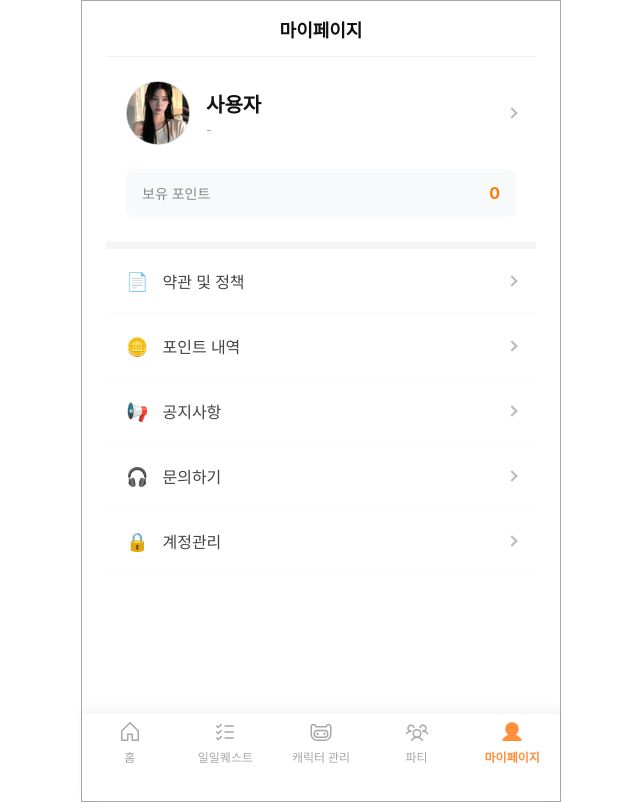
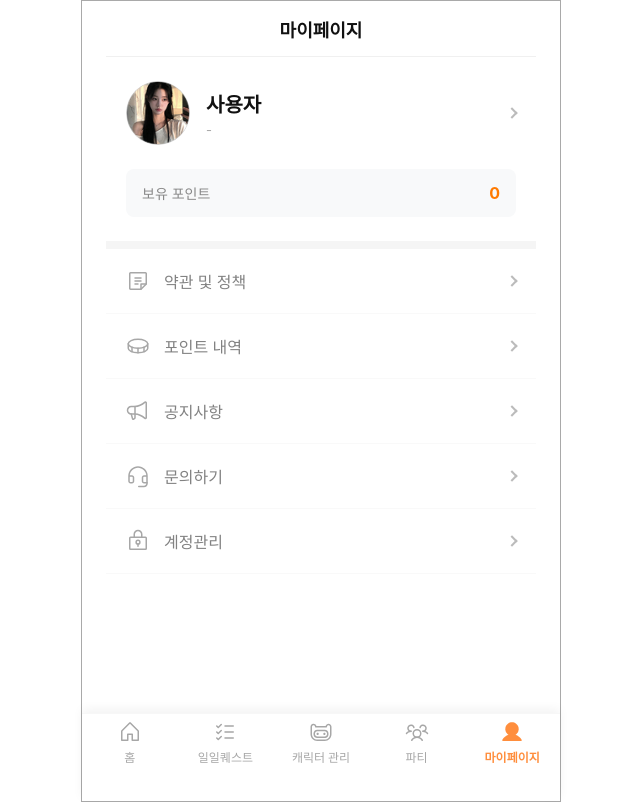
Before and after one commit to Team-Dodoong/Dodoong-FE, a React (Vite) app: page /mypage in a window 1280 px wide. Shown: the whole page, without its empty margins (319-959 px from the left). Built offline with nearby package versions, Linux system fonts and the light colour scheme; no server answers; a web font is replaced by a local one.

Commit message:
design:마이페이지 아이콘 수정

```diff
--- a/src/components/Modal/Modal.style.js
+++ b/src/components/Modal/Modal.style.js
@@ -3,7 +3,7 @@ import styled from 'styled-components';
 export const Backdrop = styled.div`
   position: fixed;
   inset: 0;
-  z-index: 100;
+  z-index: 1000;
   display: flex;
   align-items: center;
   justify-content: center;
--- a/src/pages/MyPage/MyPage.jsx
+++ b/src/pages/MyPage/MyPage.jsx
@@ -3,6 +3,12 @@ import { useNavigate } from 'react-router-dom';
 import * as S from './MyPage.style';
 import MyPageProfileImage from '../../assets/mypage-profile-image.png' ;
 import { getMyInfo } from '../../api/memberApi';
+
+import TermsIcon from '../../assets/ic_docs_24.svg?react'
+import PointIcon from '../../assets/ic_coin_24.svg?react';
+import NoticeIcon from '../../assets/ic_notice_24.svg?react';
+import InquiryIcon from '../../assets/ic_contact_24.svg?react';
+import AccountIcon from '../../assets/ic_linear_lock_24.svg?react';
 
 
 const MyPage = () => {
@@ -67,7 +73,9 @@ const MyPage = () => {
       <S.MenuList>
         <S.MenuItem onClick={() => navigate('/terms')}>
           <S.MenuLeft>
-            <S.MenuIcon>📄</S.MenuIcon>
+            <S.MenuIcon>
+              <TermsIcon width={24} height={24} /> {/* 🟢 SVG 컴포넌트 사용 */}
+            </S.MenuIcon>
             <S.MenuText>약관 및 정책</S.MenuText>
           </S.MenuLeft>
           <S.ArrowIcon />
@@ -75,7 +83,9 @@ const MyPage = () => {
 
         <S.MenuItem onClick={() => navigate('/points')}>
           <S.MenuLeft>
-            <S.MenuIcon>🪙</S.MenuIcon>
+            <S.MenuIcon>
+              <PointIcon width={24} height={24} />
+            </S.MenuIcon>
             <S.MenuText>포인트 내역</S.MenuText>
           </S.MenuLeft>
           <S.ArrowIcon />
@@ -83,7 +93,9 @@ const MyPage = () => {
 
         <S.MenuItem onClick={() => navigate('/notice')}>
           <S.MenuLeft>
-            <S.MenuIcon>📢</S.MenuIcon>
+            <S.MenuIcon>
+              <NoticeIcon width={24} height={24} />
+            </S.MenuIcon>
             <S.MenuText>공지사항</S.MenuText>
           </S.MenuLeft>
           <S.ArrowIcon />
@@ -91,7 +103,9 @@ const MyPage = () => {
 
         <S.MenuItem onClick={() => navigate('/inquiry')}>
           <S.MenuLeft>
-            <S.MenuIcon>🎧</S.MenuIcon>
+            <S.MenuIcon>
+              <InquiryIcon width={24} height={24} />
+            </S.MenuIcon>
             <S.MenuText>문의하기</S.MenuText>
           </S.MenuLeft>
           <S.ArrowIcon />
@@ -99,7 +113,9 @@ const MyPage = () => {
 
         <S.MenuItem onClick={() => navigate('/account')}>
           <S.MenuLeft>
-            <S.MenuIcon>🔒</S.MenuIcon>
+            <S.MenuIcon>
+              <AccountIcon width={24} height={24} />
+            </S.MenuIcon>
             <S.MenuText>계정관리</S.MenuText>
           </S.MenuLeft>
           <S.ArrowIcon />
--- a/src/pages/MyPage/MyPage.style.js
+++ b/src/pages/MyPage/MyPage.style.js
@@ -1,4 +1,5 @@
 import styled from 'styled-components';
+
 
 export const Container = styled.div`
   width: 100%;
@@ -121,12 +122,26 @@ export const MenuLeft = styled.div`
 `;
 
 export const MenuIcon = styled.span`
-  font-size: 18px;
-  color: #666666;
+  display: flex;
+  align-items: center;
+  justify-content: center;
+  width: 24px;
+  height: 24px;
+
+  /* SVG 내부 크기 및 반응형 정렬 처리 */
+  svg {
+    width: 100%;
+    height: 100%;
+    object-fit: contain;
+    color: var(--Gray_5);
+
+    /* 필요시 아이콘 고유 색상 변경 (SVG 내부 path fill/stroke 처리 방식에 따라) */
+    // path { fill: #666666; }
+  }
 `;
 
 export const MenuText = styled.span`
   font-size: 16px;
-  color: #444444;
+  color: var(--Gray_6);
   font-weight: 500;
 `;
```
